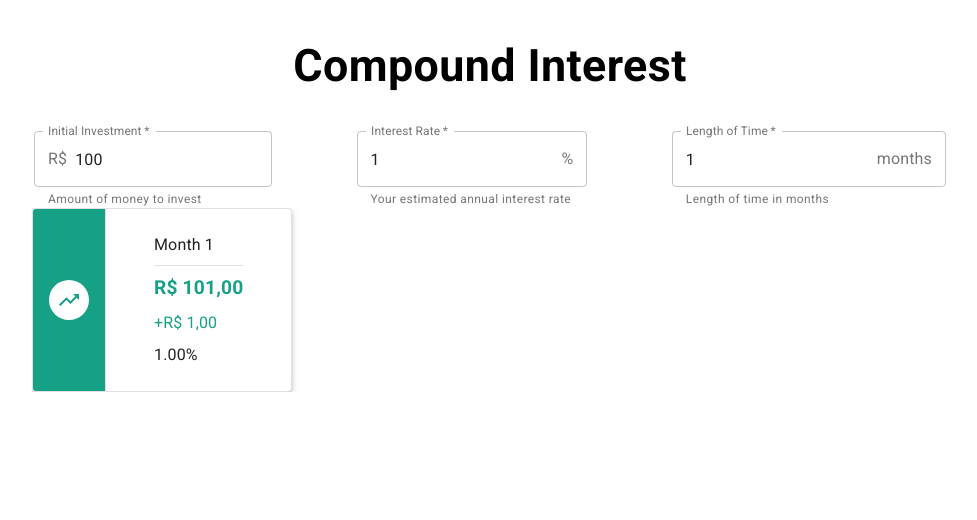
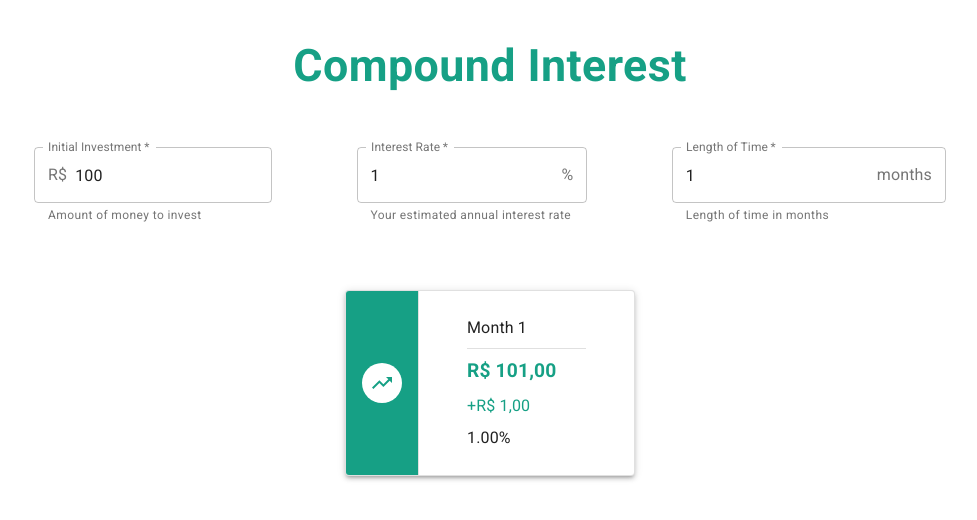
Before and after one commit to vbertazzo/igti-fullstack-bootcamp, a React (Create React App) app in the folder module-03/: page / in a window 1280 px wide. Shown: the top 520 px of the page, without its empty margins (150-1127 px from the left). Built offline with nearby package versions, Linux system fonts and the light colour scheme.

Commit message:
refactor: overall design

```diff
--- a/module-03/src/App.js
+++ b/module-03/src/App.js
@@ -9,6 +9,7 @@ const useStyles = makeStyles((theme) => ({
     fontWeight: 'bold',
     marginTop: theme.spacing(4),
     textAlign: 'center',
+    color: '#16a085',
   },
 }))
 
@@ -24,8 +25,6 @@ export default function App() {
   useEffect(() => {
     let data = []
     let amount = +initialAmount
-
-    console.log(amount)
 
     for (let i = 1; i <= timeSpan; i++) {
       const total = amount + amount * (interestRate / 100)
@@ -59,7 +58,7 @@ export default function App() {
   }
 
   return (
-    <Container component="main" maxWidth="md">
+    <Container component="main" maxWidth="lg">
       <Typography className={classes.title} component="h1">
         Compound Interest
       </Typography>
--- a/module-03/src/components/form/index.js
+++ b/module-03/src/components/form/index.js
@@ -1,5 +1,6 @@
 import React from 'react'
 import {
+  Container,
   FormControl,
   InputAdornment,
   makeStyles,
@@ -12,7 +13,20 @@ const useStyles = makeStyles((theme) => ({
     display: 'flex',
     justifyContent: 'space-between',
     width: '100%',
-    marginTop: theme.spacing(4),
+    marginTop: theme.spacing(6),
+  },
+  input: {
+    '& label.Mui-focused': {
+      color: '#16a085',
+    },
+    '& .MuiInput-underline:after': {
+      borderBottomColor: '#16a085',
+    },
+    '& .MuiOutlinedInput-root': {
+      '&.Mui-focused fieldset': {
+        borderColor: '#16a085',
+      },
+    },
   },
 }))
 
@@ -33,9 +47,11 @@ export default function Form({ onChange, data }) {
   }
 
   return (
+    <Container maxWidth="md">
       <form className={classes.form} autoComplete="off">
         <FormControl>
           <TextField
+            className={classes.input}
             id="initial-investment"
             InputProps={{
               startAdornment: (
@@ -53,6 +69,7 @@ export default function Form({ onChange, data }) {
         </FormControl>
         <FormControl>
           <TextField
+            className={classes.input}
             id="interest-rate"
             InputProps={{
               endAdornment: <InputAdornment position="end">%</InputAdornment>,
@@ -68,6 +85,7 @@ export default function Form({ onChange, data }) {
         </FormControl>
         <FormControl>
           <TextField
+            className={classes.input}
             id="length"
             InputProps={{
               endAdornment: (
@@ -84,5 +102,6 @@ export default function Form({ onChange, data }) {
           />
         </FormControl>
       </form>
+    </Container>
   )
 }
--- a/module-03/src/components/installments/components/installment/index.js
+++ b/module-03/src/components/installments/components/installment/index.js
@@ -4,6 +4,7 @@ import {
   Card,
   CardContent,
   Divider,
+  Grid,
   makeStyles,
   Typography,
 } from '@material-ui/core'
@@ -15,7 +16,7 @@ const useStyles = makeStyles((theme) => ({
     display: 'flex',
     alignItems: 'center',
     boxShadow: theme.shadows[3],
-    minWidth: '16rem',
+    height: '100%',
   },
   avatarContainer: {
     display: 'flex',
@@ -68,6 +69,7 @@ export default function Installment({
   }, [difference])
 
   return (
+    <Grid item xs={12} sm={6} md={4} lg={3}>
       <Card className={classes.root} variant="outlined">
         <div
           className={`${classes.avatarContainer} ${
@@ -95,11 +97,14 @@ export default function Installment({
           >
             {formattedTotal}
           </Typography>
-        <Typography className={isProfit ? classes.positive : classes.negative}>
+          <Typography
+            className={isProfit ? classes.positive : classes.negative}
+          >
             {`${isProfit ? '+' : ''}${formattedDifference}`}
           </Typography>
           <Typography>{percentage}%</Typography>
         </CardContent>
       </Card>
+    </Grid>
   )
 }
--- a/module-03/src/components/installments/index.js
+++ b/module-03/src/components/installments/index.js
@@ -1,13 +1,24 @@
 import React from 'react'
-import { GridList } from '@material-ui/core'
+import { Grid, makeStyles } from '@material-ui/core'
 import Installment from './components/installment'
 
+const useStyles = makeStyles((theme) => ({
+  root: {
+    display: 'flex',
+    margin: theme.spacing(8, 0),
+  },
+}))
+
 export default function Installments({ data }) {
+  const classes = useStyles()
+
   return (
-    <GridList>
-      {data.map((installment) => (
-        <Installment key={installment.month} details={installment} />
-      ))}
-    </GridList>
+    <div className={classes.root}>
+      <Grid container justify="center" spacing={3}>
+        {data.map((installment) => (
+          <Installment key={installment.month} details={installment} />
+        ))}
+      </Grid>
+    </div>
   )
 }
--- a/module-03/src/lib/input-validator.js
+++ b/module-03/src/lib/input-validator.js
@@ -12,7 +12,7 @@ const INPUT_VALIDATOR = [
   {
     type: 'length',
     minValue: 1,
-    maxValue: 1200,
+    maxValue: 50,
   },
 ]
 
```
Lines whose indentation alone changed are shown as unchanged.
